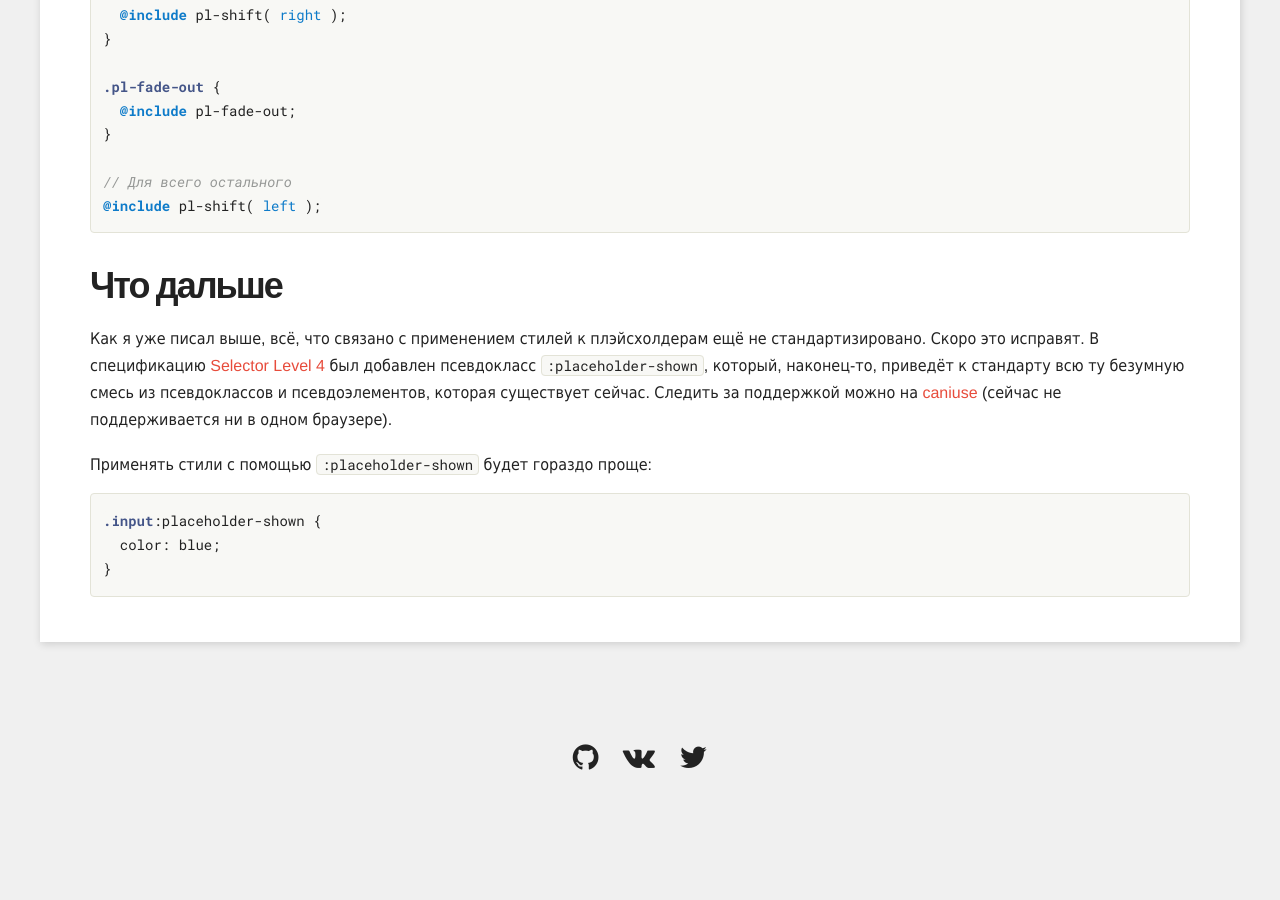
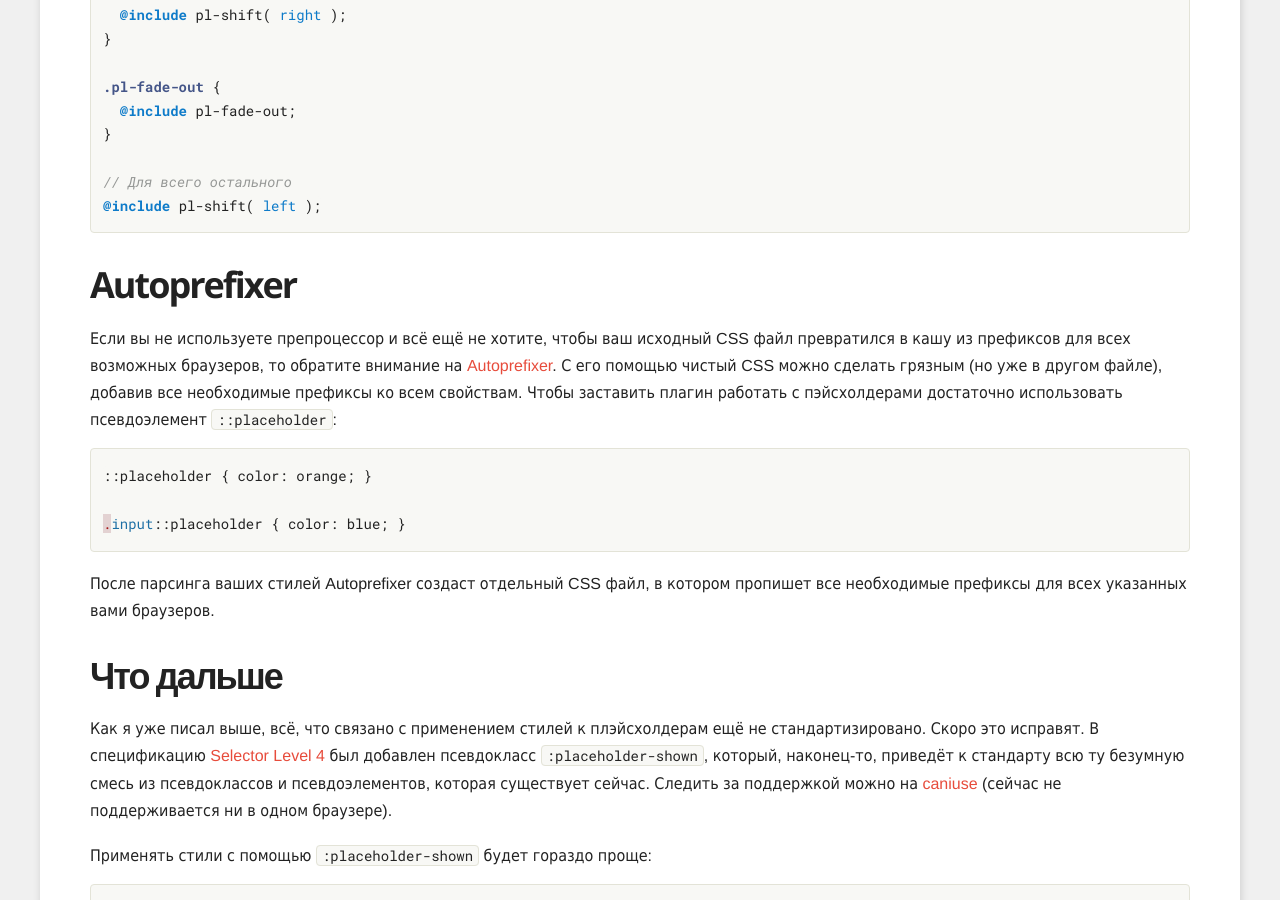
Before and after one commit to rtivital/jsraccoon, a Jekyll site: the page built from _posts/2016-01-19-css-placeholders.md, in a window 1280 px wide and 900 px high, scrolled down 6486 px. Built offline with Jekyll 4.4.1, drawn with Linux system fonts in a browser that asks for light colours; nearby versions of some CDN libraries; comment, search, counter and statistics services are not loaded; before the commit the page ends 7269 px from its top, so only the background shows below that; some of the changed text lies outside the part shown.

Commit message:
add more info to css-placeholders article

```diff
--- a/_posts/2016-01-19-css-placeholders.md
+++ b/_posts/2016-01-19-css-placeholders.md
@@ -325,7 +325,7 @@ description: "Применение стилей к тексту плэйсхол
 ### Сдвиг вниз
 [Посмотреть на SassMeister](http://www.sassmeister.com/gist/e44b656477afd1b3f943)
 
-Как и в прошлом примере анимация зависит от размеров воля ввода, но в этом случае внимание своит обратить на высоту. Для подавляющего большинства полей ввода искомое значение `line-height` будет находиться в пределах `100px`. К сожалению с помощью свойства `line-height` невозможно реализовать эффект сдвига вверх, так как свойство не принимает отрицательные значения.
+Как и в прошлом примере анимация зависит от размеров воля ввода, но в этом случае внимание своит обратить на высоту. Для подавляющего большинства полей ввода искомое значение `line-height` будет находиться в пределах `100px`. К сожалению, с помощью свойства `line-height` невозможно реализовать эффект сдвига вверх, так как свойство не принимает отрицательные значения.
 
 {% highlight scss %}
 .input {
@@ -450,6 +450,15 @@ description: "Применение стилей к тексту плэйсхол
 @include pl-shift( left );
 {% endhighlight %}
 
+## Autoprefixer
+Если вы не используете препроцессор и всё ещё не хотите, чтобы ваш исходный CSS файл превратился в кашу из префиксов для всех возможных браузеров, то обратите внимание на [Autoprefixer](https://github.com/postcss/autoprefixer). С его помощью чистый CSS можно сделать грязным (но уже в другом файле), добавив все необходимые префиксы ко всем свойствам. Чтобы заставить плагин работать с пэйсхолдерами достаточно использовать псевдоэлемент `::placeholder`:
+{% highlight scss %}
+::placeholder { color: orange; }
+
+.input::placeholder { color: blue; }
+{% endhighlight %}
+После парсинга ваших стилей Autoprefixer создаст отдельный CSS файл, в котором пропишет все необходимые префиксы для всех указанных вами браузеров.
+
 ## Что дальше
 Как я уже писал выше, всё, что связано с применением стилей к плэйсхолдерам ещё не стандартизировано. Скоро это исправят. В спецификацию [Selector Level 4](https://www.w3.org/TR/selectors4/#placeholder-shown-pseudo) был добавлен псевдокласс `:placeholder-shown`, который, наконец-то, приведёт к стандарту всю ту безумную смесь из псевдоклассов и псевдоэлементов, которая существует сейчас. Следить за поддержкой можно на [caniuse](http://caniuse.com/#feat=css-placeholder-shown) (сейчас не поддерживается ни в одном браузере).
 
```
Also changed, not shown: other parts of _posts/2016-01-19-css-placeholders.md (+2 -2 lines).
